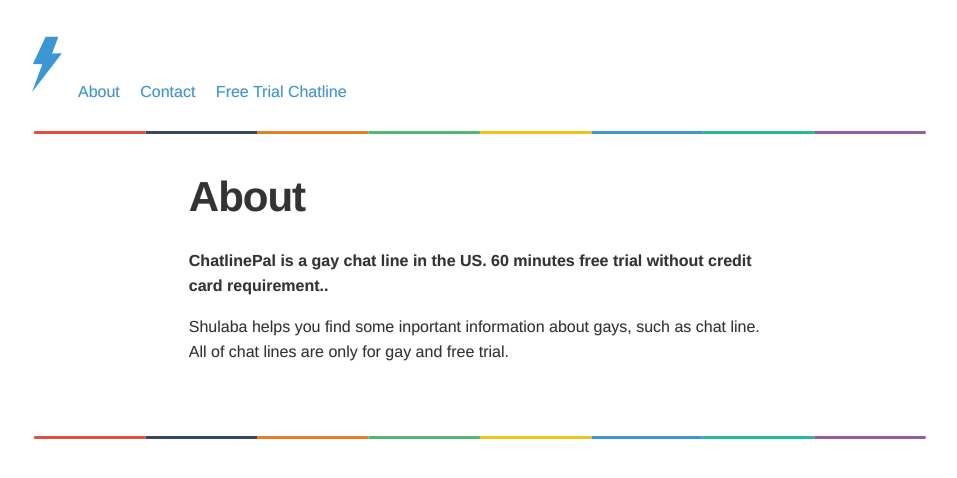
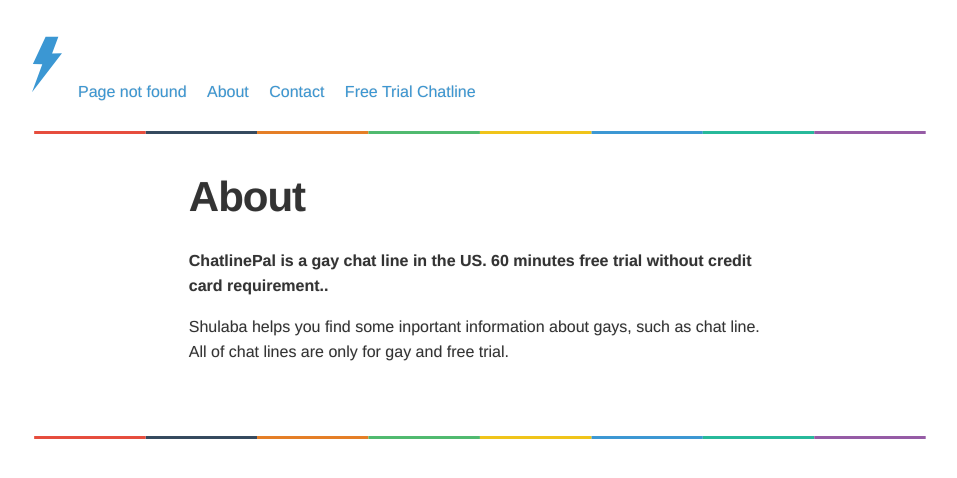
Before and after one commit to sharu725/thunder, a Jekyll site: the page built from about.md, in a window 1280 px wide. Shown: the top 478 px of the page, without its empty margins (160-1117 px from the left). Built offline with Jekyll 4.4.1, drawn with Linux system fonts in a browser that asks for light colours.

Commit message:
Update 404.md

```diff
--- a/404.md
+++ b/404.md
@@ -1,2 +1,8 @@
+---
+layout: page
+title: Page not found
+permalink: 404.html
+published: true
+---
 **Oops..Page can not find **
 Please visit shulaba.com
```
